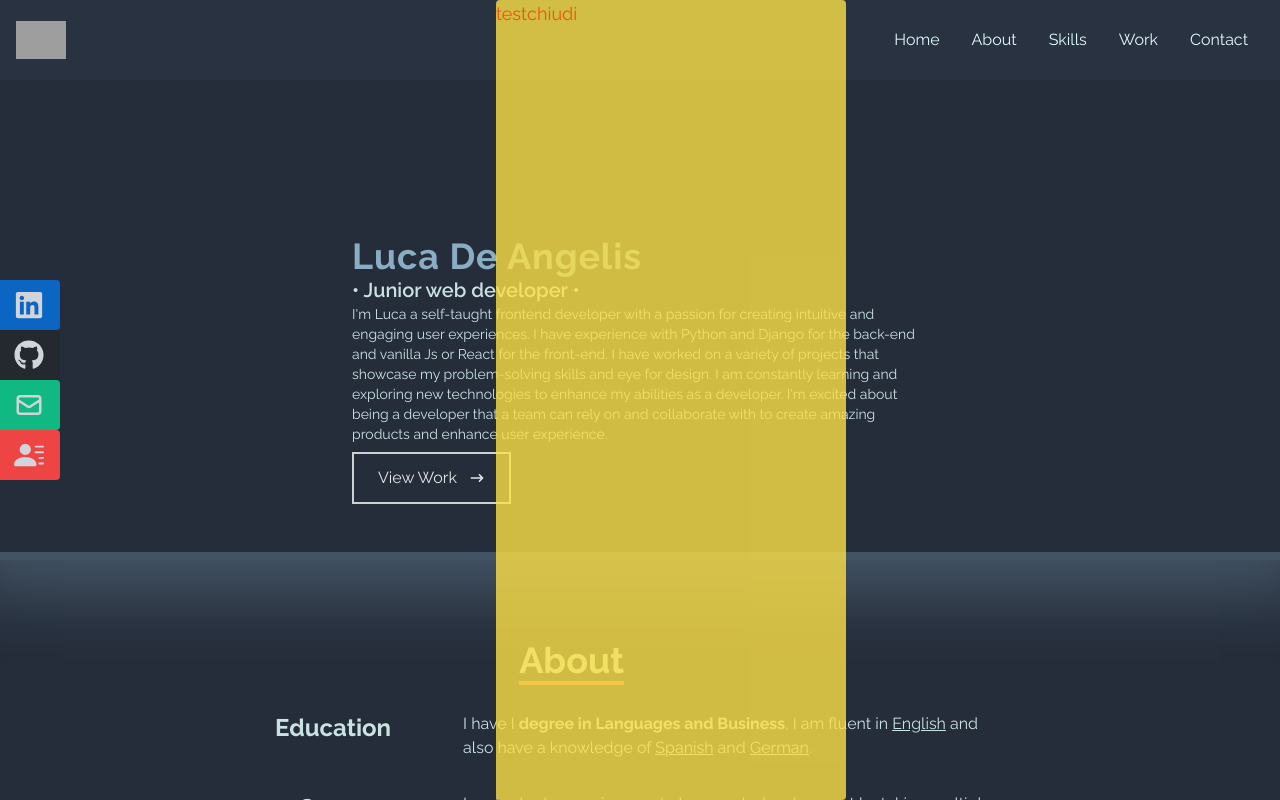
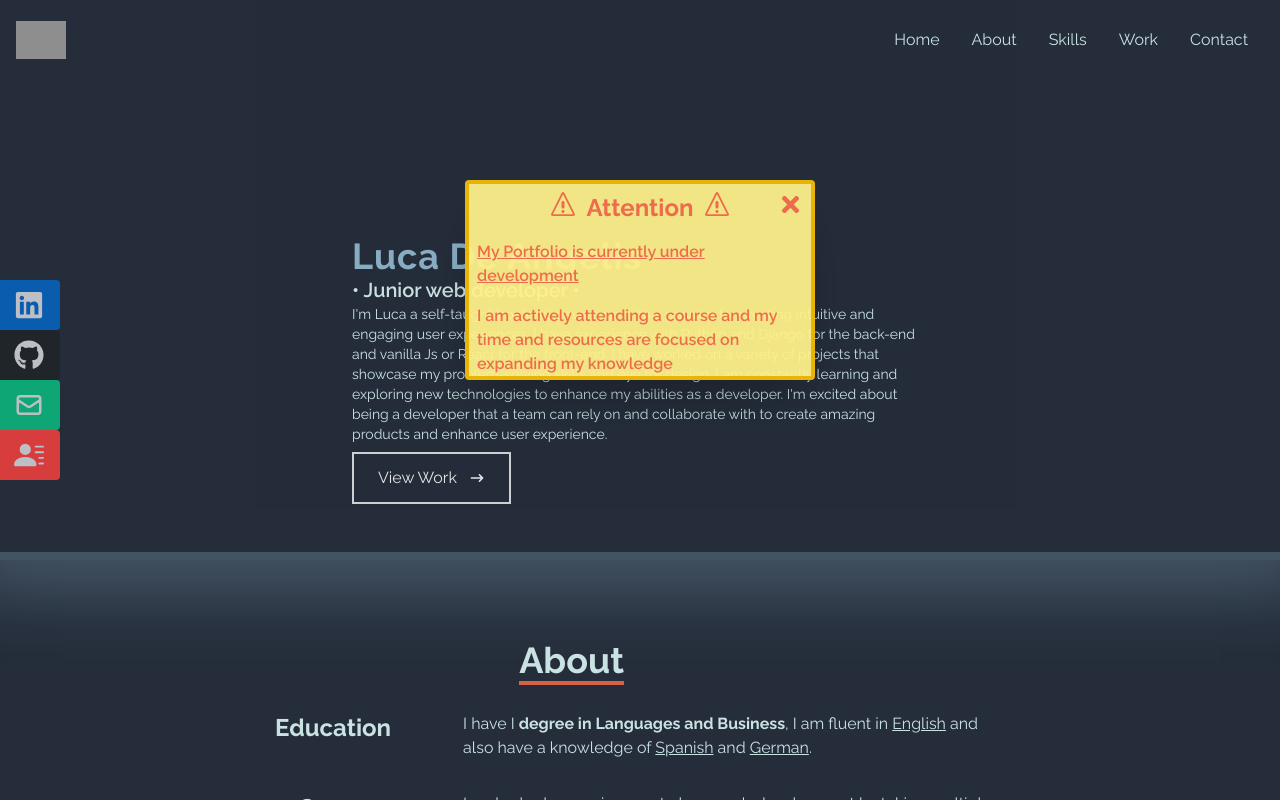
Before and after one commit to dluca22/react_portfolio, a React (Vite) app: page / in a window 1280 px wide. Shown: the top 800 px of the page. Built offline with nearby package versions, Linux system fonts and the light colour scheme; grey boxes are pictures that could not be loaded.

Commit message:
complete popupInfo + dismiss saved on localstorage

```diff
--- a/src/components/Home.jsx
+++ b/src/components/Home.jsx
@@ -4,7 +4,7 @@ import PopupInfo from './PopupInfo';
 
 function Home() {
 
-  const [dismissed, setDismissed] = useState(false)
+  const [dismissed, setDismissed] = useState(localStorage.getItem("popup_dismissed") ? JSON.parse(localStorage.getItem("popup_dismissed")) : false)
 
   useEffect(() => {
     localStorage.setItem("popup_dismissed", JSON.stringify(dismissed))
--- a/src/components/PopupInfo.jsx
+++ b/src/components/PopupInfo.jsx
@@ -1,19 +1,39 @@
-import React from 'react'
+import React from 'react';
+import { FaTimes } from 'react-icons/fa';
+import { ImWarning } from "react-icons/im";
 
-export default function PopupInfo({setDismissed}) {
-
-    function closeModal(){
-        console.log("chiuso, evento", event.target)
-
-    }
+export default function PopupInfo({ setDismissed }) {
+  function closeModal(event) {
+    if(event.target === event.currentTarget){
+        event.currentTarget.classList.add("hidden")
+    };
+  }
   return (
-    <div id="modal" className='w-full h-screen flex absolute top-0 right-0 justify-center bg-black bg-opacity-10'>
-        onClick={event => closeModal()}
-        <div className='z-20 w-1/2 max-w-[350px] rounded border-6 border-yellow-700 bg-yellow-300 bg-opacity-80
-        text-lg text-orange-600 text-bold ' >
-            test
-            <button type="button" onClick={() => setDismissed(true)}>chiudi</button>
-        </div>
+    <div
+      id='modal'
+      className='z-20 w-full h-screen flex fixed top-0 left-0 justify-center bg-black bg-opacity-10 cursor-pointer'
+      onClick={event => closeModal(event)}
+    >
+      <div
+        className=' w-full mx-3 md:w-1/2 max-w-[350px] h-[200px] top-[100px]
+        flex flex-col mt-20 items-center gap-4 p-2 text-sm md:text-base
+        rounded border-4 border-yellow-500 bg-yellow-200 bg-opacity-95
+         text-[#EE6C4D] relative overflow-auto scrollable
+         shadow-2xl'
+      >
+        <button
+          className='absolute top-2 right-2'
+          type='button'
+          onClick={() => setDismissed(true)}
+        >
+          <FaTimes size={25} />
+        </button>
+        <h2 className='font-bold text-2xl flex gap-3'> <ImWarning/> Attention <ImWarning /></h2>
+        <p className='font-semibold underline'>My Portfolio is currently under development</p>
+        <p className='font-semibold'>
+          I am actively attending a course and my time and resources are focused on expanding my knowledge
+        </p>
+      </div>
     </div>
-  )
+  );
 }
```
